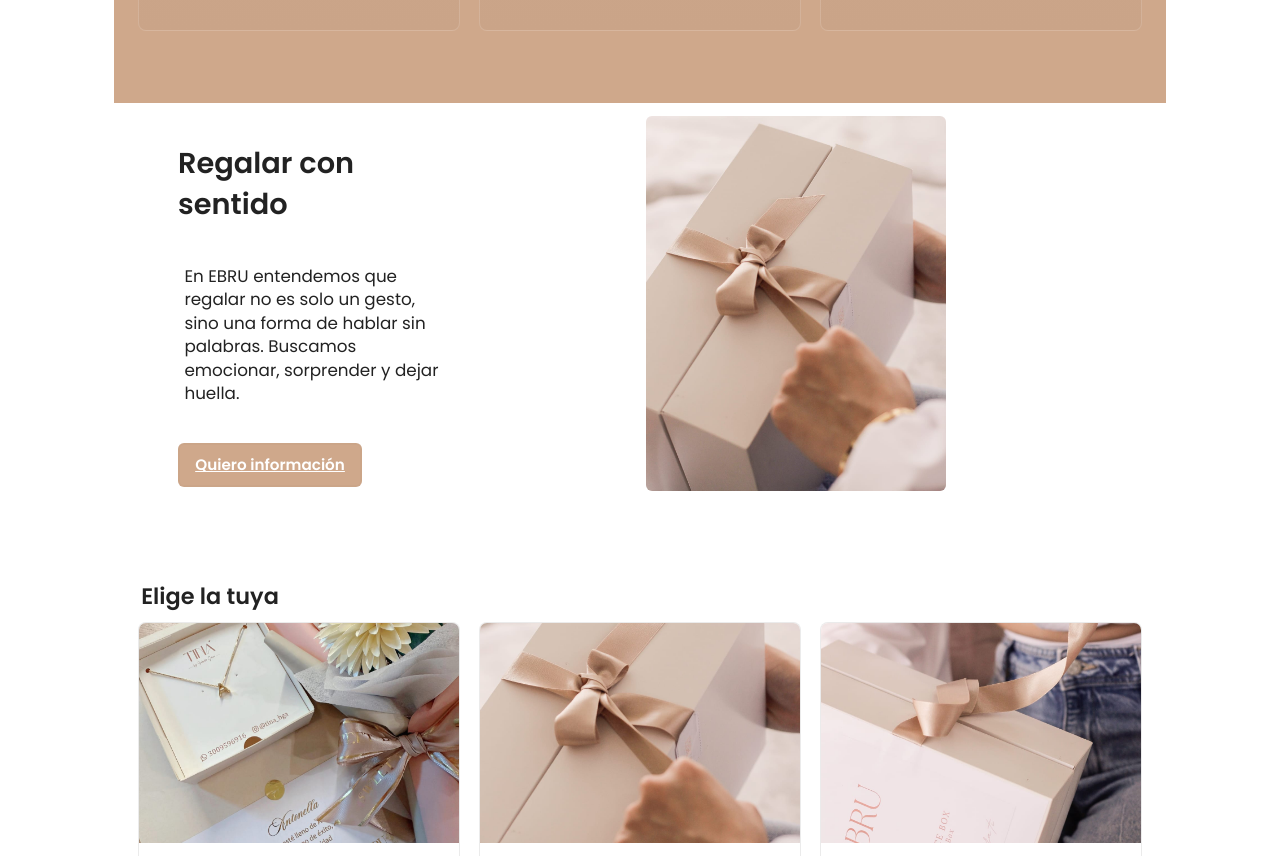
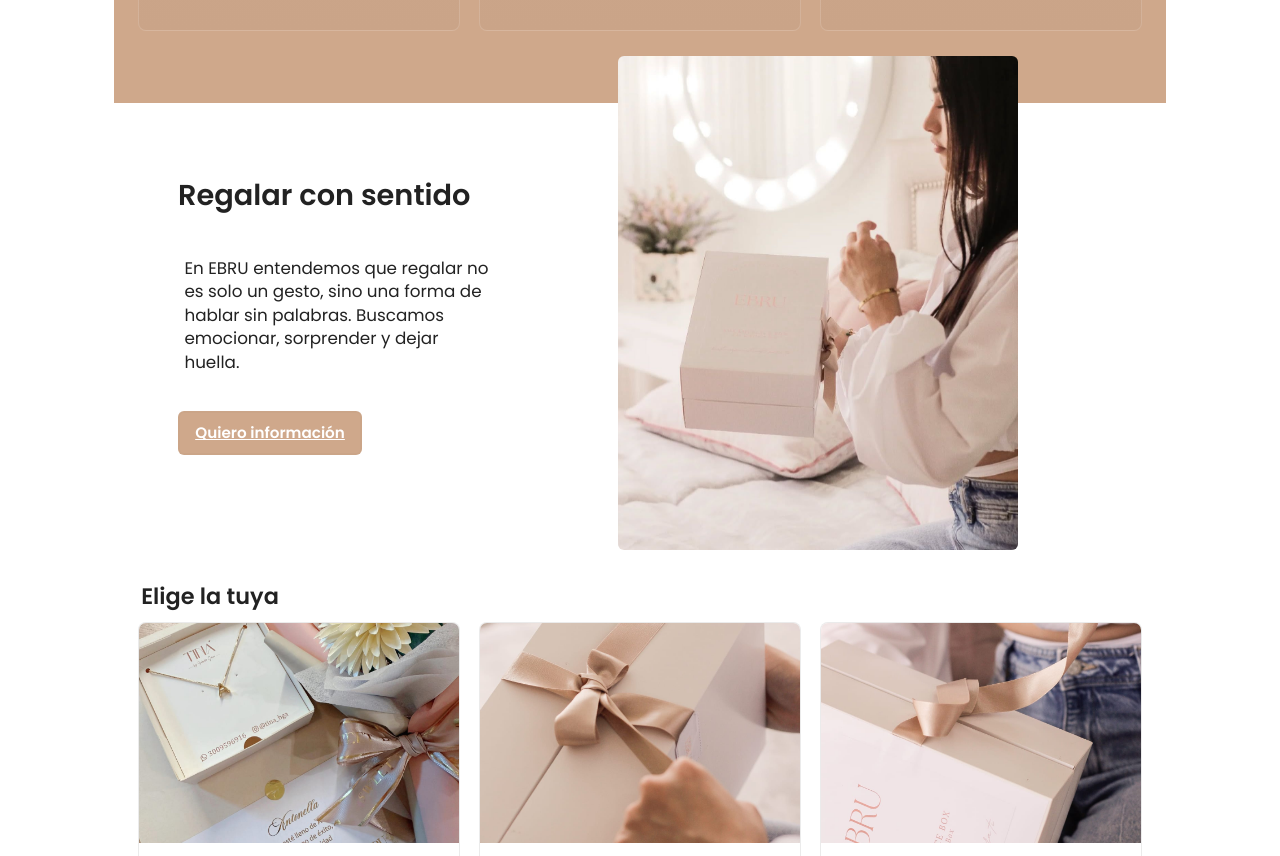
Before and after one commit to violetavillamizara/ebruWeb, a website: page index.html in a window 1280 px wide. Shown: the part 1513-2369 px from the top of the page. Drawn offline with nearby package versions, Linux system fonts and the light colour scheme; files whose address does not match are found by name.

Commit message:
Add image meaning

```diff
--- a/index.html
+++ b/index.html
@@ -114,7 +114,7 @@
         </div>
       </div>
       <figure class="meaning__thumb">
-        <img src="assets/images/dos.jpg"
+        <img src="assets/images/scroll.jpg"
           alt="Manos sosteniendo una flor artesanal de papel"
           class="meaning__img" loading="lazy" />
       </figure>
--- a/styles/main.css
+++ b/styles/main.css
@@ -152,8 +152,8 @@ main {
 .meaning__text{ font-size:0.92rem; margin-bottom:0.8rem; padding:0 0.4rem;}
 
 .meaning__thumb img{
-  width:86%;
-  max-width:300px;
+  width:90%;
+  max-width:400px;
   border-radius:6px;
   display:block;
 }
@@ -400,14 +400,14 @@ button{ border:0; background:none; }
   }
 
   .meaning__thumb {
-    flex: 1.9;
+    flex: 1.5;
     display: flex;
     justify-content: center;
   }
 
   .meaning__img {
-    width: 300%;
-    max-width: 400px;
+    width: 500%;
+    max-width: 600px;
     height: auto;
     border-radius: 10px;
   }
@@ -418,7 +418,7 @@ button{ border:0; background:none; }
 
   .meaning__text {
     font-size: 1.05rem;
-    max-width: 300px;
+    max-width: 400px;
   }
 
   /* CHOOSE */
```
